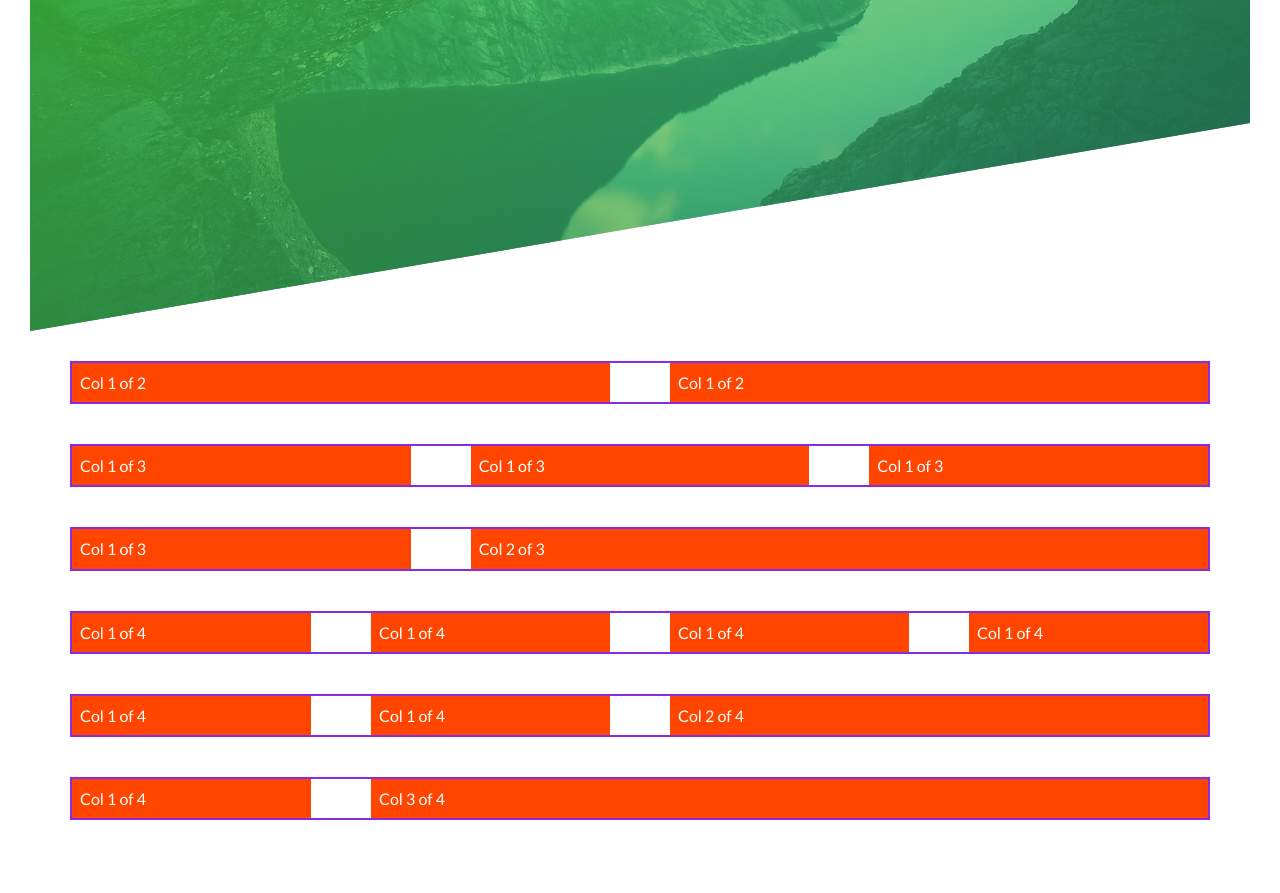
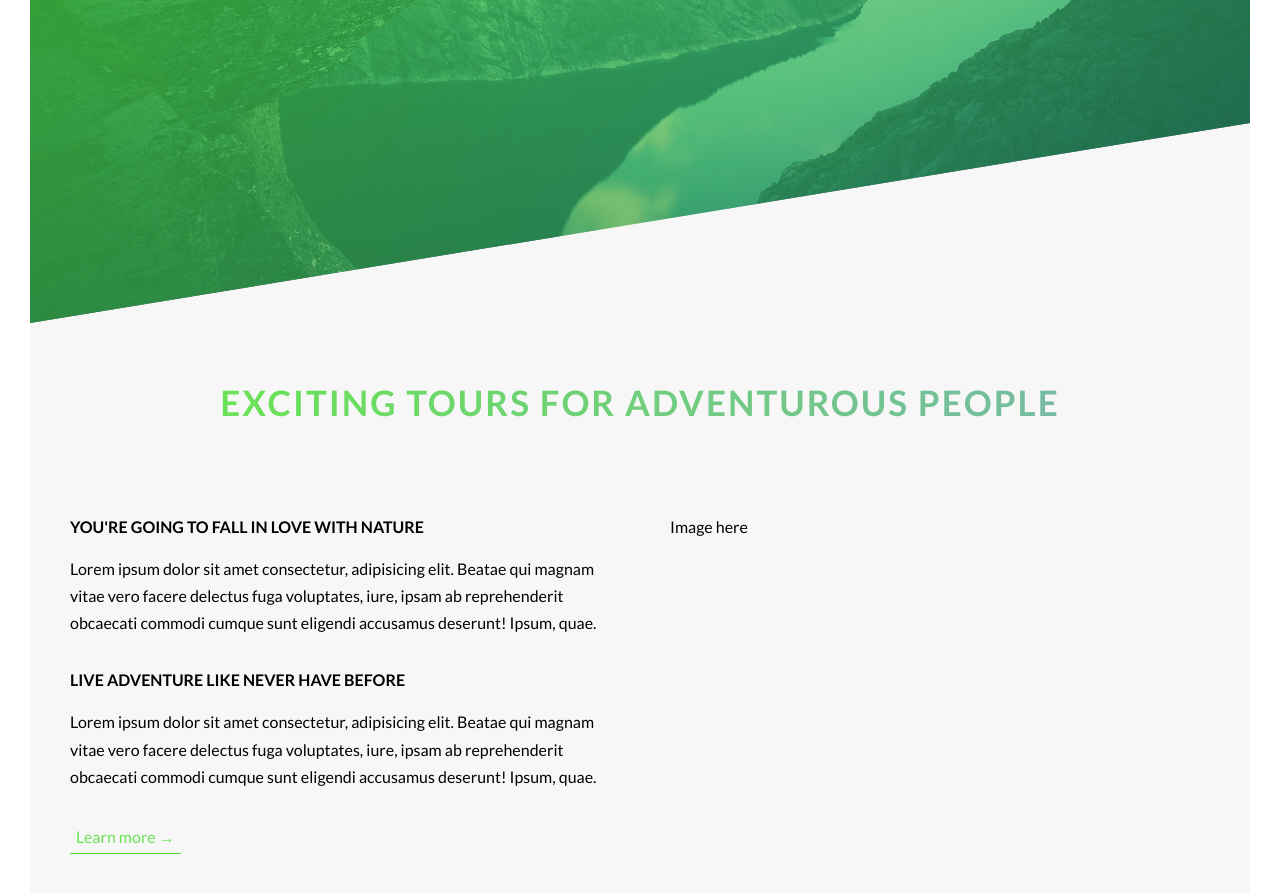
Before and after one commit to ShivWK/Adv-CSS, a website: page index.html in a window 1280 px wide. Shown: the part 467-1360 px from the top of the page. Before the commit the page ends 1317 px from the top, so only its background shows below. Drawn offline with Linux system fonts and the light colour scheme; a web font is replaced by a local one.

Commit message:
craete about section

```diff
--- a/index.html
+++ b/index.html
@@ -30,73 +30,42 @@
         </div>
     </header>
 
-    <section class="grid-test">
-        <div class="row">
-            <div class="col-1-of-2">
-                Col 1 of 2
+    <main>
+        <section class="section-about">
+            <div class="u-center-text u-margin-bottom-big">
+                <h2 class="heading-secondary">
+                    Exciting tours for adventurous people
+                </h2>
             </div>
-            <div class="col-1-of-2">
-                Col 1 of 2
+
+            <div class="row">
+                <div class="col-1-of-2">
+                    <h3 class="heading-tertiary u-margin-bottom-small">
+                        You're going to fall in love with nature
+                    </h3>
+                    <p class="paragraph">
+                        Lorem ipsum dolor sit amet consectetur, adipisicing elit. Beatae qui magnam vitae vero facere
+                        delectus fuga voluptates, iure, ipsam ab reprehenderit obcaecati commodi cumque sunt eligendi
+                        accusamus deserunt! Ipsum, quae.
+                    </p>
+                    <h3 class="heading-tertiary u-margin-bottom-small">
+                        live adventure like never have before
+                    </h3>
+                    <p class="paragraph">
+                        Lorem ipsum dolor sit amet consectetur, adipisicing elit. Beatae qui magnam vitae vero facere
+                        delectus fuga voluptates, iure, ipsam ab reprehenderit obcaecati commodi cumque sunt eligendi
+                        accusamus deserunt! Ipsum, quae.
+                    </p>
+
+                    <a href="#" class="btn-text">Learn more &rarr;</a>
+                </div>
+                <div class="col-1-of-2">
+                    Image here
+                </div>
             </div>
-        </div>
+        </section>
 
-        <div class="row">
-            <div class="col-1-of-3">
-                Col 1 of 3
-            </div>
-            <div class="col-1-of-3">
-                Col 1 of 3
-            </div>
-            <div class="col-1-of-3">
-                Col 1 of 3
-            </div>
-        </div>
-
-        <div class="row">
-            <div class="col-1-of-3">
-                Col 1 of 3
-            </div>
-            <div class="col-2-of-3">
-                Col 2 of 3
-            </div>
-        </div>
-
-        <div class="row">
-            <div class="col-1-of-4">
-                Col 1 of 4
-            </div>
-            <div class="col-1-of-4">
-                Col 1 of 4
-            </div>
-            <div class="col-1-of-4">
-                Col 1 of 4
-            </div>
-            <div class="col-1-of-4">
-                Col 1 of 4
-            </div>
-        </div>
-
-         <div class="row">
-            <div class="col-1-of-4">
-                Col 1 of 4
-            </div>
-            <div class="col-1-of-4">
-                Col 1 of 4
-            </div>
-            <div class="col-2-of-4">
-                Col 2 of 4
-            </div>
-        </div>
-
-        <div class="row">
-            <div class="col-1-of-4">
-                Col 1 of 4
-            </div>
-            <div class="col-3-of-4">
-                Col 3 of 4
-            </div>
-        </div>
-    </section>
+    </main>
 </body>
 
 </html>
--- a/sass/abstracts/_variables.scss
+++ b/sass/abstracts/_variables.scss
@@ -1,10 +1,15 @@
 // Colors
 $color-light-green: rgba(71, 221, 45, 0.8);
+$color-light-green-text: rgba(71, 221, 45);
 $color-dark-green: rgba(32, 146, 106, 0.6);
 $color-primary-text: #ffffff;
 $color-secondary-text: #777;
 $color-primary-background: #fff;
 $color-primary-shadow: #000;
+$color-gray-light-1: #f7f7f7;
+
+//FONTS
+$default-font-size: 1.6rem;
 
 //GRID
 $grid-width: 114rem;
--- a/sass/base/_typography.scss
+++ b/sass/base/_typography.scss
@@ -0,0 +1,33 @@
+@use "../abstracts" as abs;
+
+.heading-secondary {
+    font-size: 3.5rem;
+    text-transform: uppercase;
+    font-weight: 700;
+    display: inline-block;
+    color: transparent;
+    letter-spacing: 2px;
+    background-image: linear-gradient(to right, abs.$color-light-green, abs.$color-dark-green);
+    -webkit-background-clip: text;
+    transition: all .2s;
+
+    &:hover {
+        transform: skewY(2deg) skewX(15deg) scale(1.1);
+        text-shadow: .5rem 1rem 2rem rgba(abs.$color-primary-shadow, .2);
+    }
+}
+
+
+.heading-tertiary {
+    font-weight: 700;
+    text-transform: uppercase;
+    font-size: abs.$default-font-size;
+}
+
+.paragraph {
+    font-size: abs.$default-font-size;
+
+    &:not(:last-child) {
+        margin-bottom: 3rem;
+    }
+}
--- a/sass/base/_utilities.scss
+++ b/sass/base/_utilities.scss
@@ -0,0 +1,15 @@
+.u-center-text {
+    text-align: center;
+}
+
+.u-margin-bottom-big {
+    margin-bottom: 8rem;
+}
+
+.u-margin-bottom-medium {
+    margin-bottom: 4rem;
+}
+
+.u-margin-bottom-small {
+    margin-bottom: 1.5rem;
+}
--- a/sass/components/_button.scss
+++ b/sass/components/_button.scss
@@ -1,7 +1,8 @@
-@use "../abstracts" as vars;
+@use "../abstracts" as abs;
 @use "../base" as base;
 
 .btn {
+
     &:link,
     &:visited {
         text-decoration: none;
@@ -15,20 +16,20 @@
 
     &:hover {
         transform: translateY(-3px);
-        box-shadow: 0 1rem 2rem rgba(vars.$color-primary-shadow, 0.2);
+        box-shadow: 0 1rem 2rem rgba(abs.$color-primary-shadow, 0.2);
     }
 
     &:active {
         transform: translateY(-1px);
-        box-shadow: 0 .5rem 1rem rgba(vars.$color-primary-shadow, 0.2);
+        box-shadow: 0 .5rem 1rem rgba(abs.$color-primary-shadow, 0.2);
     }
 
     &--white {
-        background-color: vars.$color-primary-background;
-        color: vars.$color-secondary-text;
+        background-color: abs.$color-primary-background;
+        color: abs.$color-secondary-text;
 
         &::after {
-            background-color: vars.$color-primary-background;
+            background-color: abs.$color-primary-background;
         }
 
         &:hover::after {
@@ -54,3 +55,30 @@
         transition: all 0.4s ease-out;
     }
 }
+
+.btn-text {
+
+    &:link,
+    &:visited {
+        font-size: abs.$default-font-size;
+        color: abs.$color-light-green;
+        display: inline-block;
+        text-decoration: none;
+        border-bottom: 1px solid abs.$color-light-green-text;
+        padding: .3rem .6rem;
+        transition: all .2s;
+    }
+
+    &:hover {
+        background-color: abs.$color-light-green-text;
+        color: white;
+        border-radius: 5%;
+        box-shadow: 0 1rem 2rem rgba(abs.$color-primary-shadow, 0.2);
+        transform: translateY(-2px);
+    }
+
+    &:active {
+        box-shadow: 0 .5rem 1rem rgba(abs.$color-primary-shadow, 0.2);
+        transform: translateY(0);
+    }
+}
--- a/sass/layout/_grid.scss
+++ b/sass/layout/_grid.scss
@@ -1,12 +1,8 @@
 @use '../abstracts' as abs;
 
-.grid-test {
-    margin-top: 3rem;
-
-    & .row {
+.row {
     max-width: abs.$grid-width;
     margin: 0 auto;
-        border: 2px solid blueviolet;
     @include abs.clearFix;
 
     &:not(:last-child) {
@@ -14,9 +10,7 @@
     }
 
     [class^=col-] {
-            color: white;
-            background-color: orangered;
-            padding: .6rem .8rem;
+        color: black;
         float: left;
 
         &:not(:last-child) {
@@ -48,4 +42,3 @@
         width: calc(3*((100% - 3 * #{abs.$gutter-horizontal}) / 4) + 2 * #{abs.$gutter-horizontal});
     }
 }
-}
--- a/sass/layout/_header.scss
+++ b/sass/layout/_header.scss
@@ -1,7 +1,7 @@
 @use "../abstracts" as abs;
 
 .header {
-    height: 96vh;
+    height: 95vh;
     background-image: linear-gradient(to right bottom,
             abs.$color-light-green,
             abs.$color-dark-green),
--- a/sass/pages/_home.scss
+++ b/sass/pages/_home.scss
@@ -0,0 +1,7 @@
+@use "../abstracts" as abs;
+
+.section-about {
+    background-color: abs.$color-gray-light-1;
+    padding: 25rem 0;
+    margin-top: -25vh;
+}
```
Also changed, not shown: styles.css, 1 other file. Lines whose indentation alone changed are shown as unchanged.
